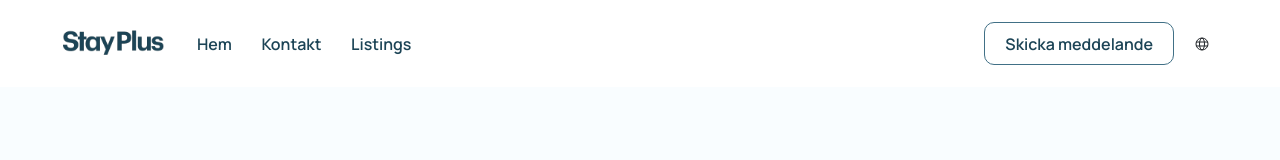
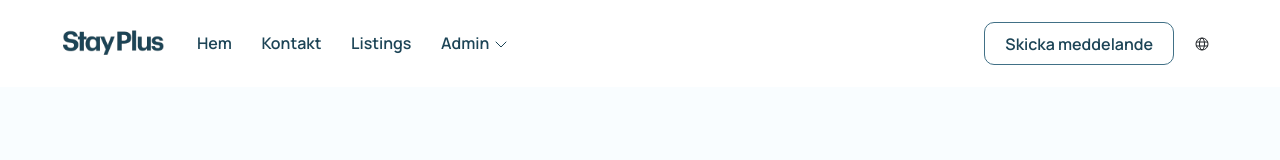
Before and after one commit to raniArifa/stay-plus, a Next.js app: page /license in a window 1280 px wide. Shown: the top 160 px of the page. Built offline with nearby package versions, Linux system fonts and the light colour scheme.

Commit message:
feat: Add link for login

```diff
--- a/data/data.js
+++ b/data/data.js
@@ -28,6 +28,18 @@ export const menuData = [
     id: 3,
     parent: "Listings",
     link: "/property",
+  },
+  {
+    id: 4,
+    parent: "Admin",
+    megamenu: true,
+    children: [
+      {
+        id: 4.1,
+        parent: "Log In",
+        link: "#login",
+      },
+    ],
   },
 ];
 
```
